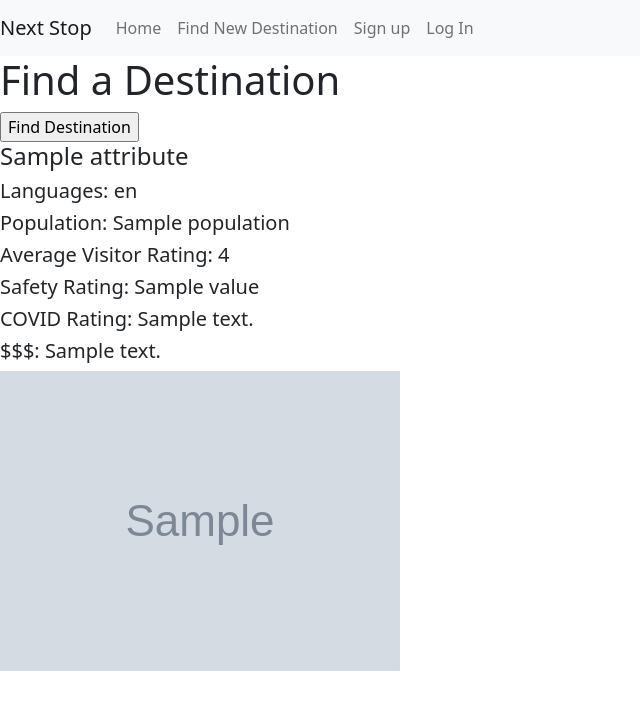
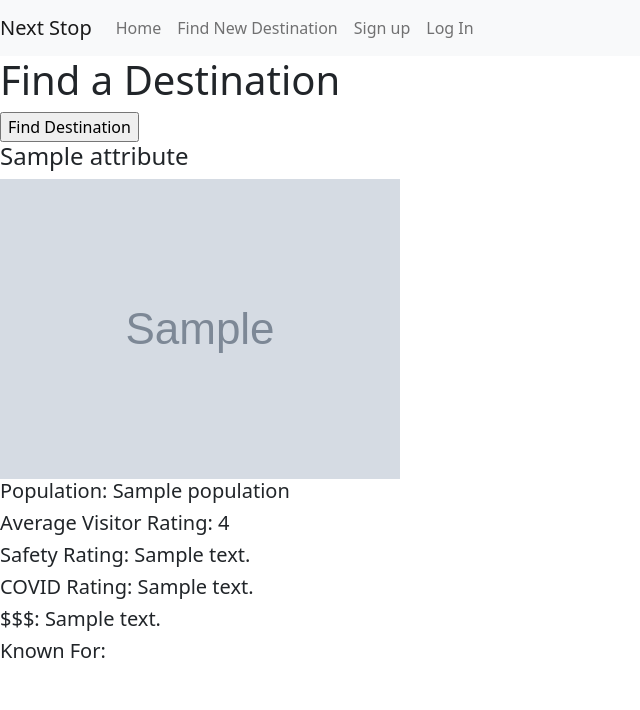
Before and after one commit to iris-personal/Next-Stop, a Django app: page /destinations/search/ in a window 1280 px wide. Shown: the top 710 px of the page, without its empty margins (0-640 px from the left). Run offline with Django 4.2, Linux system fonts and the light colour scheme; tables that the repository leaves empty hold one stand-in row (values such as "Sample post"); grey boxes marked "Sample" are stand-in pictures; a database or web service that is not in the repository returns one stand-in record (values such as "Sample title"); data that the repository does not hold is empty.

Commit message:
destinations update 2.0

```diff
--- a/main_app/templates/destinations.html
+++ b/main_app/templates/destinations.html
@@ -10,17 +10,16 @@
 
 
 <h4>{{ data.data.attributes.name }}</h4>
-{% for slug in slugs %}
-    <h5>{{ slug }}</h5>
-{% endfor %}
-<h5>Languages: {{ data.data.attributes.languages }}</h5>
+<img src='{{ photo }}'>
 <h5>Population: {{ data.data.attributes.population }}</h5>
 <h5>Average Visitor Rating: {{ data.data.attributes.average_rating }}</h5>
 <h5>Safety Rating: {{ safetyRating }}</h5>
 <h5>COVID Rating: {{ covidRating }}</h5>
 <h5>$$$: {{ text }}</h5>
-<img src='{{ photo }}'>
-
+<h5>Known For:</h5>
+{% for slug in slugs %}
+    <h6>{{ slug }}<img src='https://cdn.roadgoat.com/images/shared/icons/known-for/{{ slug }}-48.png'></h6>
+{% endfor %}
 
 
 {% endblock %}
--- a/main_app/views.py
+++ b/main_app/views.py
@@ -79,19 +79,17 @@ def destinations_search(request):
   text = budgetText['subText']
   safety = data['data']['attributes']['safety']
   safetyText = safety[(list(safety.keys())[0])]
-  safetyRating = safetyText['value']
+  safetyRating = safetyText['subText']
   covid = data['data']['attributes']['covid']
   covidText = covid[(list(covid.keys())[0])]
   covidRating = covidText['text']
   photo = data['included'][1]['attributes']['image']['thumb']
   slugs = []
-  known_for = data['included']
-  print(known_for)
+  # known_for = data['included']
   for item in data['included']:
     if item['type'] == 'known_for':
       slugs.append(item['attributes']['slug'])
-  print(slugs)
-  # print(data["data"]["attributes"]["name"])
+
 
   return render(request, 'destinations.html', {
    'data': data,
```
